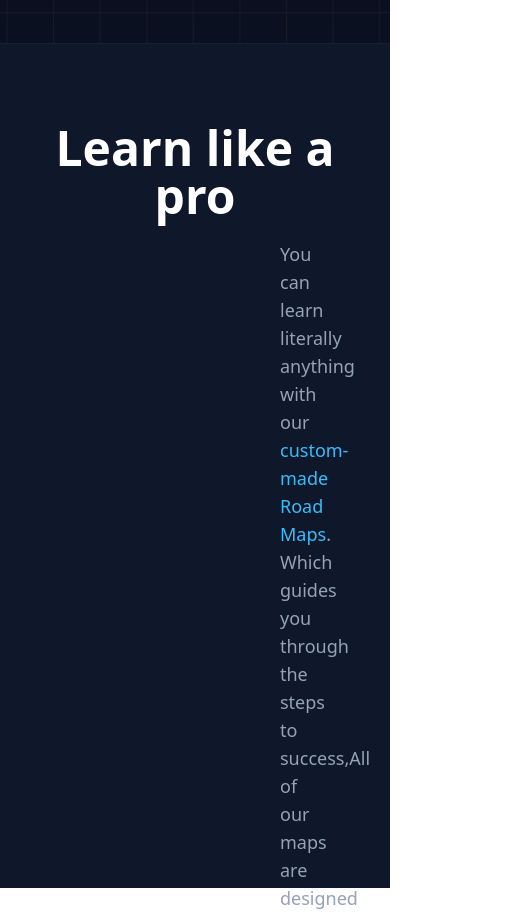
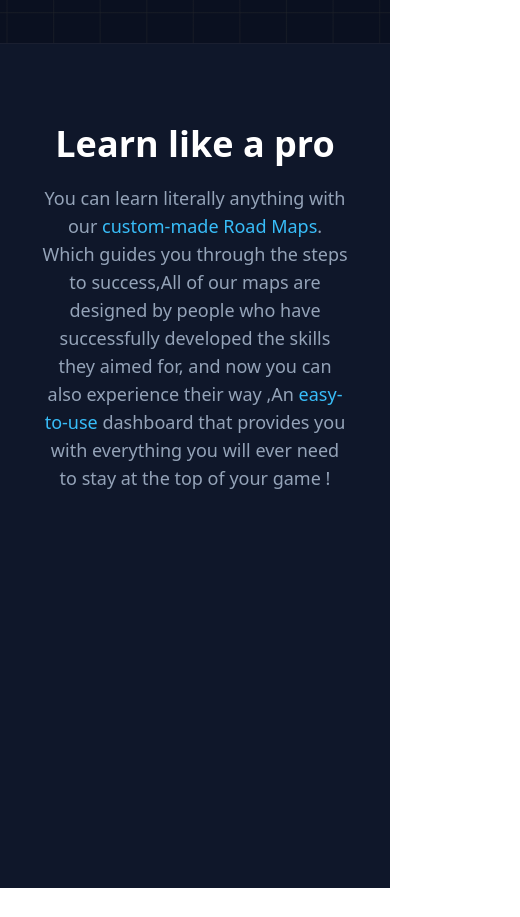
Before and after one commit to aninarafath6/scool-app, a Next.js app: page / in a window 390 px wide. Shown: the part 800-1717 px from the top of the page, 520 px wide, since content can reach past the window. After the commit the page ends 1688 px from the top, so only its background shows below. Built offline with nearby package versions, Linux system fonts and the light colour scheme.

Commit message:
learn like a pro section

```diff
--- a/components/landing/explore/explore.jsx
+++ b/components/landing/explore/explore.jsx
@@ -3,8 +3,10 @@ import * as React from "react";
 export default function Explore() {
   return (
     <div className=" h-screen text-center p-10 pt-20">
-      <h1 className="text-5xl font-extrabold text-white">Learn like a pro</h1>
-      <p className="text-gray mt-5 text-lg text-slate-400 px-60">
+      <h1 className="md:text-5xl  text-4xl font-extrabold text-white">
+        Learn like a pro
+      </h1>
+      <p className="text-gray mt-5 text-lg text-center md:text-lg text-slate-400 lg:px-60">
         You can learn literally anything with our{" "}
         <span className="text-sky-400">custom-made Road Maps</span>. Which
         guides you through the steps to success,All of our maps are designed by
```
